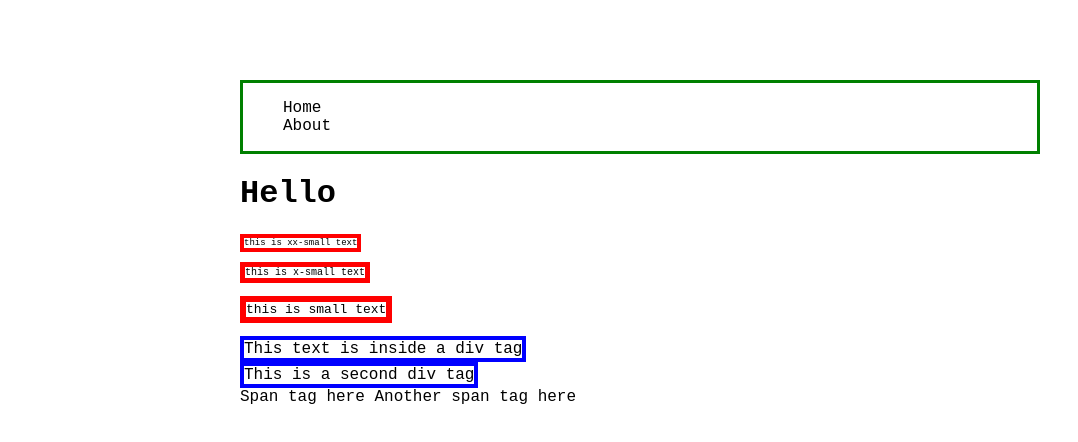
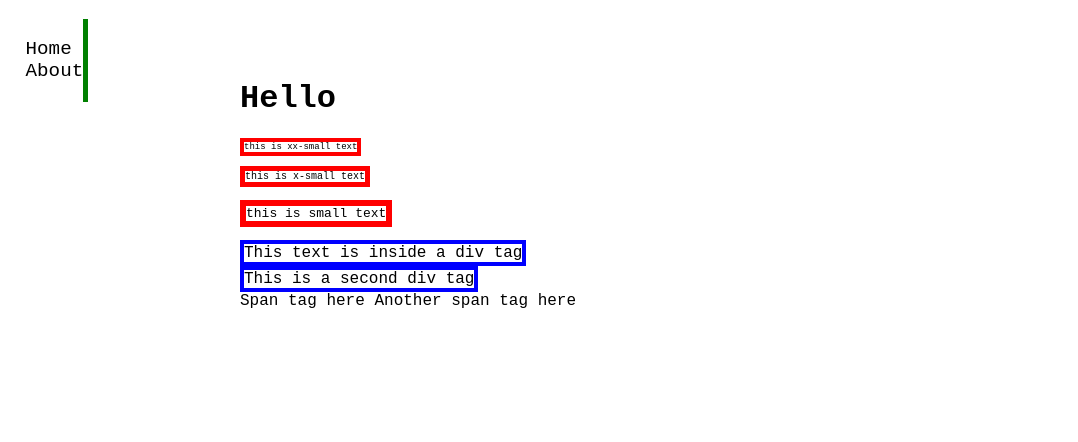
Before and after one commit to ndpage/course1-django-for-everybody-webApps-2021, a plain HTML site: page Week4/doc.html in a window 1280 px wide. Shown: the whole page, without its empty margins (0-1078 px from the left). Drawn offline with Linux system fonts and the light colour scheme.

Commit message:
Removed inherited padding from ul and added right border to nav

```diff
--- a/Week4/navbar.css
+++ b/Week4/navbar.css
@@ -1,20 +1,27 @@
 nav {
-    margin: 2em auto 1em auto;
-    max-width: 100%;
-    border: solid green .2em;
+    width: max-content;
+    border-right: solid green .3em;
+    position: fixed;
+    top: 1em;
+    left: 2%;
+    font-size: larger;
 }
 
 nav ul {
     list-style-type: none;
+    padding: 0;
+}
+nav li{
+    max-width: max-content;
 }
 
 nav a {
     text-decoration: none;
-    color: gray;
+    color: green;
+    font-weight: bold;
 }
 nav a:visited {
     text-decoration: none;
-    color: gray;
 }
 nav a:hover{
     color: darkgray;
```
